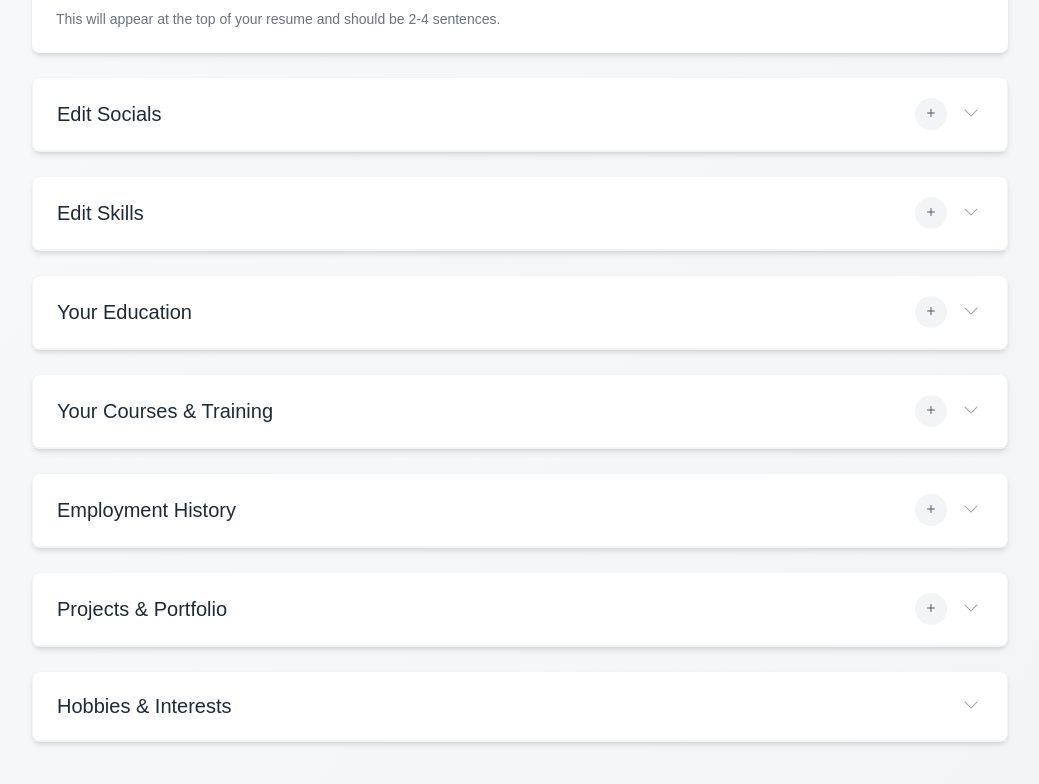
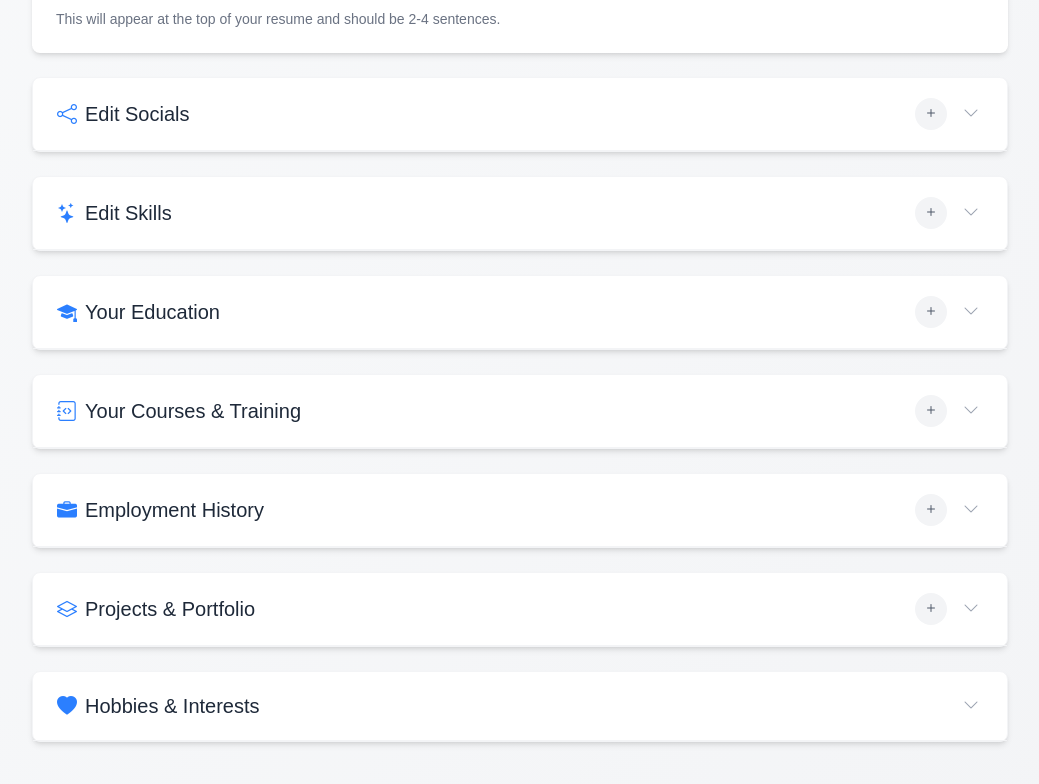
Before and after one commit to KiwiFunk/resume-builder, a Next.js app in the folder resume-app/: page /edit-details in a window 1280 px wide. Shown: the part 971-1755 px from the top of the page, without its empty margins (120-1159 px from the left). Built offline with nearby package versions, Linux system fonts and the light colour scheme.

Commit message:
Added icons to each container

```diff
--- a/resume-app/src/app/edit-details/page.js
+++ b/resume-app/src/app/edit-details/page.js
@@ -227,7 +227,7 @@ export default function EditDetailsPage() {
                         </h2>
 
                         <div>
-                            <label htmlFor="summary" className="hidden block text-sm font-medium text-gray-700 mb-1">
+                            <label htmlFor="summary" className="hidden text-sm font-medium text-gray-700 mb-1">
                                 Job Title:
                             </label>
                             <input
@@ -266,7 +266,7 @@ export default function EditDetailsPage() {
                     </div>
 
                     {/* Social Media Links */}
-                    <CollapsibleContainer title="Edit Socials" useAddBtn={true} callback={() => handleAdd("socials", { platform: "website", url: "", inUse: true })}>
+                    <CollapsibleContainer title="Edit Socials" icon="bi-share" useAddBtn={true} callback={() => handleAdd("socials", { platform: "website", url: "", inUse: true })}>
                         <SocialMediaLinks
                             data={data}
                             inputClasses={inputClasses}
@@ -276,7 +276,7 @@ export default function EditDetailsPage() {
                     </CollapsibleContainer>
 
                     {/* Skills Section */}
-                    <CollapsibleContainer title="Edit Skills" useAddBtn={true} callback={() => handleAdd("skills", { groupName: "New Skill Group", items: [] })}>
+                    <CollapsibleContainer title="Edit Skills" icon="bi-stars" useAddBtn={true} callback={() => handleAdd("skills", { groupName: "New Skill Group", items: [] })}>
                         <div className="grid grid-cols-1 sm:grid-cols-2 gap-4">
 
                             {/* Map through current skills data */}
@@ -305,7 +305,7 @@ export default function EditDetailsPage() {
                         </div>
                     </CollapsibleContainer>
 
-                    <CollapsibleContainer title="Your Education" useAddBtn={true} callback={() => handleAdd("education", { degree: "", institution: "", location: "", startDate: "", endDate: "" })}>
+                    <CollapsibleContainer title="Your Education" icon="bi-mortarboard-fill" useAddBtn={true} callback={() => handleAdd("education", { degree: "", institution: "", location: "", startDate: "", endDate: "" })}>
                         {/* Map through the current education data */}
                         {data.education
                             .sort((a, b) => new Date(b.startDate) - new Date(a.startDate)) // Sort by startDate (Descending)
@@ -372,7 +372,7 @@ export default function EditDetailsPage() {
                         }
                     </CollapsibleContainer>
 
-                    <CollapsibleContainer title="Your Courses & Training" useAddBtn={true} callback={() => handleAdd("training", { title: "", institution: "", startDate: "", endDate: "", description: "" })}>
+                    <CollapsibleContainer title="Your Courses & Training" icon="bi-journal-code" useAddBtn={true} callback={() => handleAdd("training", { title: "", institution: "", startDate: "", endDate: "", description: "" })}>
                         {/* Map through current courses data */}
                         {data.training
                             .sort((a, b) => new Date(b.startDate) - new Date(a.startDate)) // Sort by startDate (Descending)
@@ -441,7 +441,7 @@ export default function EditDetailsPage() {
                         }
                     </CollapsibleContainer>
 
-                    <CollapsibleContainer title="Employment History" useAddBtn={true} callback={() => handleAdd("experience", { title: "", company: "", location: "", startDate: "", endDate: "", description: "" })}>
+                    <CollapsibleContainer title="Employment History" icon="bi-briefcase-fill" useAddBtn={true} callback={() => handleAdd("experience", { title: "", company: "", location: "", startDate: "", endDate: "", description: "" })}>
                         {/* Map through current employment data */}
                         {data.experience
                             .sort((a, b) => new Date(b.startDate) - new Date(a.startDate)) // Sort by startDate (Descending)
@@ -519,7 +519,7 @@ export default function EditDetailsPage() {
                         }
                     </CollapsibleContainer>
 
-                    <CollapsibleContainer title="Projects & Portfolio" useAddBtn={true} callback={() => handleAdd("projects", { title: "", url: "", skills: [], description: "" })}>
+                    <CollapsibleContainer title="Projects & Portfolio" icon="bi-layers" useAddBtn={true} callback={() => handleAdd("projects", { title: "", url: "", skills: [], description: "" })}>
                         {/* Map through current projects data */}
                         {data.projects
                             .map((project, index) => (
@@ -568,7 +568,7 @@ export default function EditDetailsPage() {
                         ))}
                     </CollapsibleContainer>
 
-                    <CollapsibleContainer title="Hobbies & Interests">
+                    <CollapsibleContainer title="Hobbies & Interests" icon="bi-heart-fill">
                         <label htmlFor="summary" className="hidden text-gray-700">Summary:</label>
                         <textarea
                             id="summary"
```
